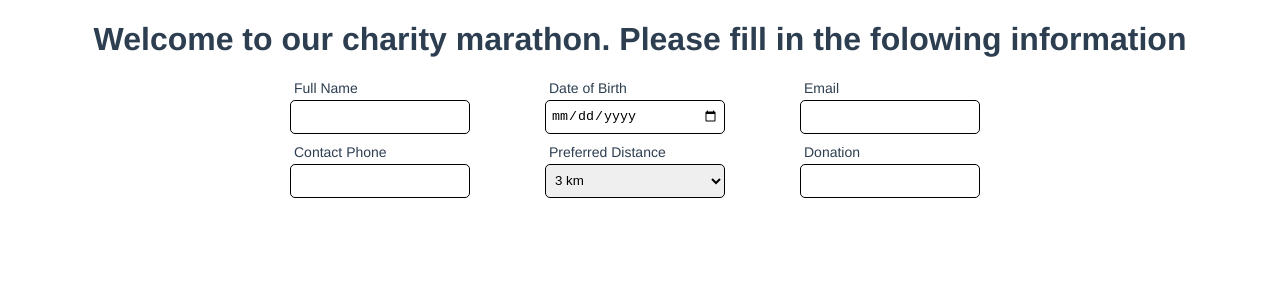
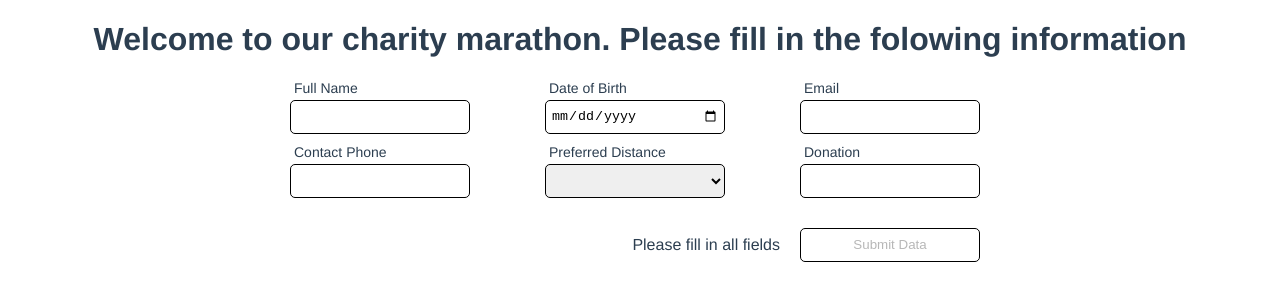
Before and after one commit to alex-y-kuznetsov/marathon, a Vue app in the folder marathon/: page /#/ in a window 1280 px wide. Shown: the top 300 px of the page. Built offline with nearby package versions, Linux system fonts and the light colour scheme.

Commit message:
form validation

```diff
--- a/marathon/src/components/Form.vue
+++ b/marathon/src/components/Form.vue
@@ -1,20 +1,23 @@
 <template>
-  <form>
+  <form v-on:submit.prevent="acceptData" novalidate="true">
     <h1>
       Welcome to our charity marathon. Please fill in the folowing information
     </h1>
     <div class="form_fields">
       <div class="input_cover">
         <label for="username">Full Name</label>
-        <input type="text" name="username" id="username" class="form_input" />
+        <input type="text" name="username" id="username" class="form_input"
+               v-model="formValues.username"/>
       </div>
       <div class="input_cover">
         <label for="birth">Date of Birth</label>
-        <input type="date" name="birth" id="birth" class="form_input" />
+        <input type="date" name="birth" id="birth" class="form_input"
+               v-model="formValues.birth"/>
       </div>
       <div class="input_cover">
         <label for="email">Email</label>
-        <input type="email" name="email" id="email" class="form_input" />
+        <input type="email" name="email" id="email" class="form_input"
+               v-model="formValues.email"/>
       </div>
       <div class="input_cover">
         <label for="phone">Contact Phone</label>
@@ -23,7 +26,8 @@
       </div>
       <div class="input_cover">
         <label for="distance">Preferred Distance</label>
-        <select name="distance" id="distance" class="form_input">
+        <select name="distance" id="distance" class="form_input"
+                v-model="formValues.distance">
           <option>3 km</option>
           <option>5 km</option>
           <option>10 km</option>
@@ -31,7 +35,12 @@
       </div>
       <div class="input_cover">
         <label for="donation">Donation</label>
-        <input type="number" name="donation" id="donation" class="form_input" />
+        <input type="number" name="donation" id="donation" class="form_input"
+               v-model="formValues.donation" />
+      </div>
+      <div class="form_controls">
+        <span v-if="!formReady">Please fill in all fields</span>
+        <button class="submit_data" v-bind:disabled="!formReady">Submit Data</button>
       </div>
     </div>
   </form>
@@ -42,19 +51,38 @@ export default {
   data () {
     return {
       formValues: {
-        username: '',
+        username: null,
         birth: null,
-        email: '',
-        phone: '',
+        email: null,
+        phone: null,
         distance: null,
         donation: null
-      }
+      },
+      formReady: false
     }
   },
   methods: {
     maskPhone () {
       var x = this.formValues.phone.replace(/\D/g, '').match(/(\d{0,3})(\d{0,3})(\d{0,4})/)
       this.formValues.phone = !x[2] ? x[1] : '(' + x[1] + ') ' + x[2] + (x[3] ? '-' + x[3] : '')
+    },
+    validateEmail (email) {
+      var re = /^(([^<>()[\]\\.,;:\s@"]+(\.[^<>()[\]\\.,;:\s@"]+)*)|(".+"))@((\[[0-9]{1,3}\.[0-9]{1,3}\.[0-9]{1,3}\.[0-9]{1,3}\])|(([a-zA-Z\-0-9]+\.)+[a-zA-Z]{2,}))$/
+      return re.test(email)
+    },
+    acceptData () {
+      console.log(this.formValues)
+    }
+  },
+  watch: {
+    formValues: {
+      handler () {
+        Object.keys(this.formValues).find(key => this.formValues[key] === null) ||
+        Object.keys(this.formValues).find(key => this.formValues[key] === '') ||
+        !this.validateEmail(this.formValues.email)
+          ? this.formReady = false : this.formReady = true
+      },
+      deep: true
     }
   }
 }
@@ -93,4 +121,16 @@ select.form_input {
 select.form_input:focus {
   border-radius: 5px 5px 0 0;
 }
+.form_controls {
+  margin: 20px 10px 0 auto;
+}
+.submit_data {
+    height: 34px;
+    width: 180px;
+    background-color: transparent;
+    border: 1px solid #000000;
+    border-radius: 5px;
+    cursor: pointer;
+    margin-left: 20px;
+}
 </style>
```
